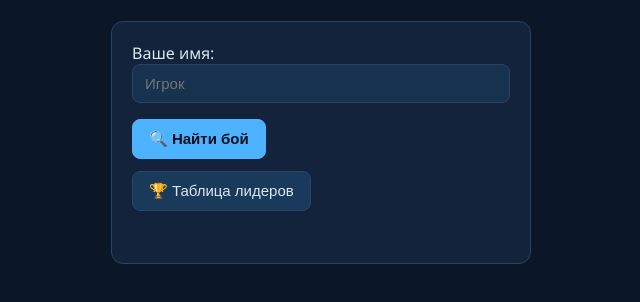
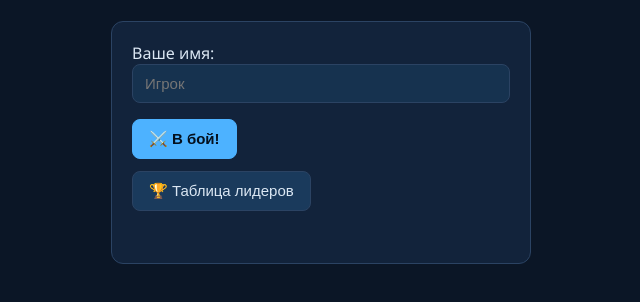
Before and after one commit to k25neo/sea_battle, a plain HTML site: page web/index.html in a window 1280 px wide. Shown: the part 70-372 px from the top of the page, without its empty margins (319-959 px from the left). Drawn offline with Linux system fonts and the light colour scheme; no server answers.

Commit message:
Главная кнопка: «Найти бой» → «⚔️ В бой!» (та же связка, что на расстановке)

```diff
--- a/web/index.html
+++ b/web/index.html
@@ -16,7 +16,7 @@
         <input id="name-input" maxlength="16" placeholder="Игрок">
       </label>
       <div class="row">
-        <button id="btn-find" class="primary">🔍 Найти бой</button>
+        <button id="btn-find" class="primary">⚔️ В бой!</button>
       </div>
       <div class="row">
         <button id="btn-leaders">🏆 Таблица лидеров</button>
```
